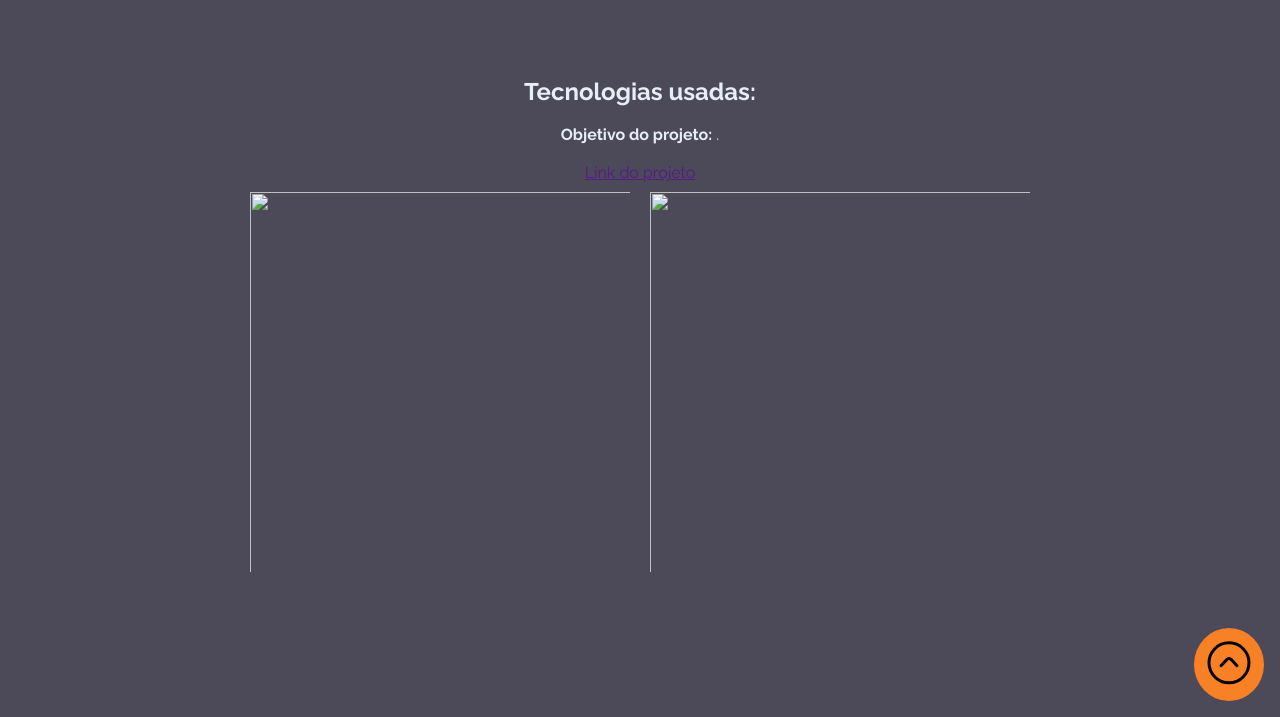
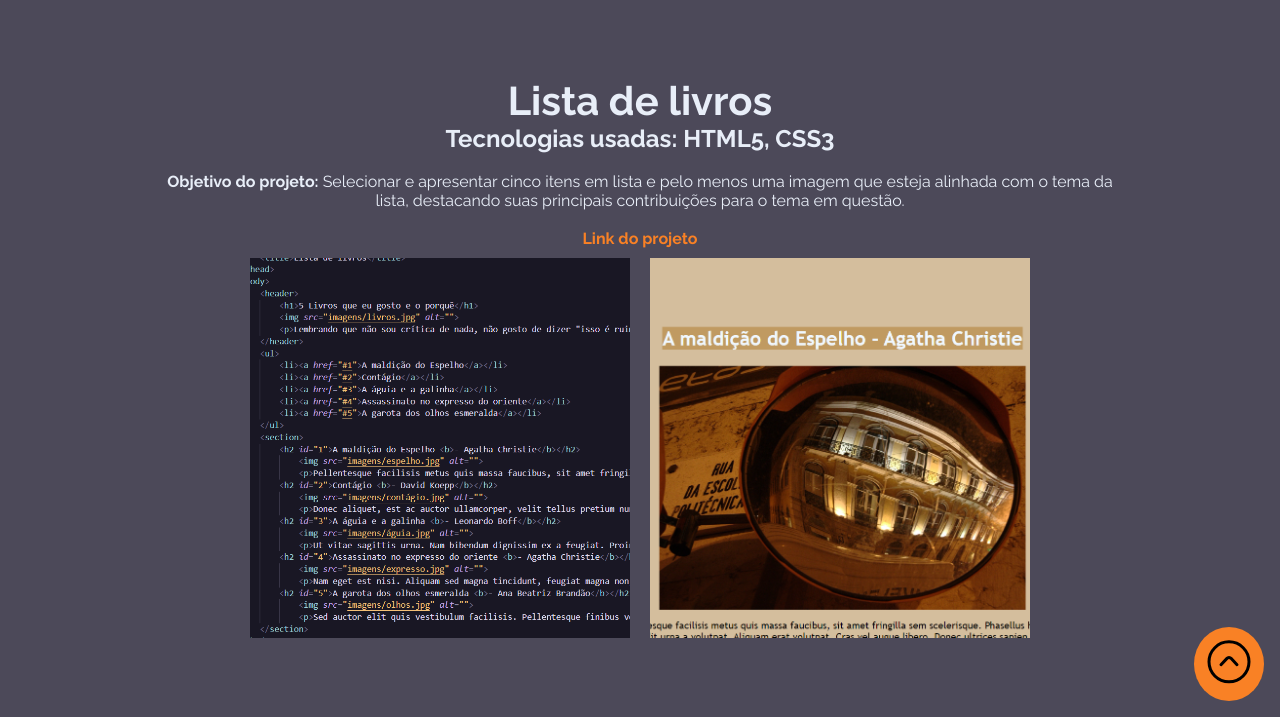
Before and after one commit to jhulyanne/portifolio.m1-pda, a plain HTML site: page HTML/livros.html in a window 1280 px wide. Shown: the part 83-800 px from the top of the page. Drawn offline with Linux system fonts and the light colour scheme.

Commit message:
final (eu acho)

```diff
--- a/CSS/style.css
+++ b/CSS/style.css
@@ -51,12 +51,12 @@ nav {
 }
 
 
-
 main {
     background-color: #4c4959;
     color: #e8eef8;
     text-align: center;
     padding: 10rem;
+
 
     h1 {
         font-size: 2.5rem;
@@ -70,6 +70,17 @@ main {
     h3, p {
         font-size: 1rem;
         padding-bottom: 2%;
+    }
+
+    a {
+        font-size: 1rem;
+        color: #F98125;
+        text-decoration: none;
+        font-weight: bold;
+    }
+
+    a:hover {
+        text-decoration: underline;
     }
 
     .images {
--- a/HTML/livros.html
+++ b/HTML/livros.html
@@ -18,13 +18,13 @@
         </ul>
     </nav>
     <main>
-        <h1></h1>
-        <h2>Tecnologias usadas: </h2>
-        <p><b>Objetivo do projeto:</b> .</p>
-        <a href="">Link do projeto</a>
+        <h1>Lista de livros</h1>
+        <h2>Tecnologias usadas: HTML5, CSS3</h2>
+        <p><b>Objetivo do projeto:</b> Selecionar e apresentar cinco itens em lista e pelo menos uma imagem que esteja alinhada com o tema da lista, destacando suas principais contribuições para o tema em questão.</p>
+        <a href="https://github.com/jhulyanne/atividades.assincronas-pda/tree/main/A5-adaptando">Link do projeto</a>
         <div class="images">
-            <img src="../images/projects/" alt="">
-            <img src="../images/projects/" alt="">
+            <img src="../images/projects/livros-1.png" alt="">
+            <img src="../images/projects/livros-2.png" alt="">
         </div>
         <button id="backToTop"><a href="#top"><img class="imgUp" src="../images/icons/up.svg" alt=""></a></button>
     </main>
```
Also changed, not shown: HTML/index.html (+1 -1 lines), HTML/livraria.html (+4 -4 lines), HTML/reiziger.html (+6 -6 lines), HTML/scratch.html (+1 -1 lines), images/projects/livraria-1.png (added), images/projects/livraria-2.png (added), images/projects/livros-1.png (added), images/projects/livros-2.png (added), images/projects/reiziger-1.png (added), images/projects/reiziger-2.png (added).
